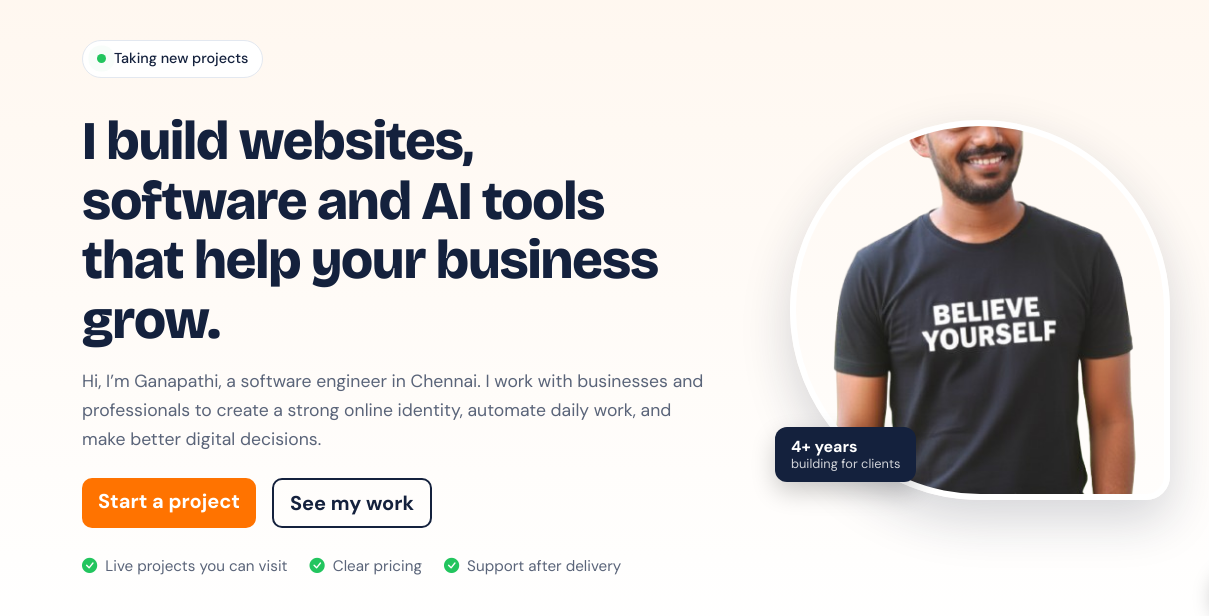
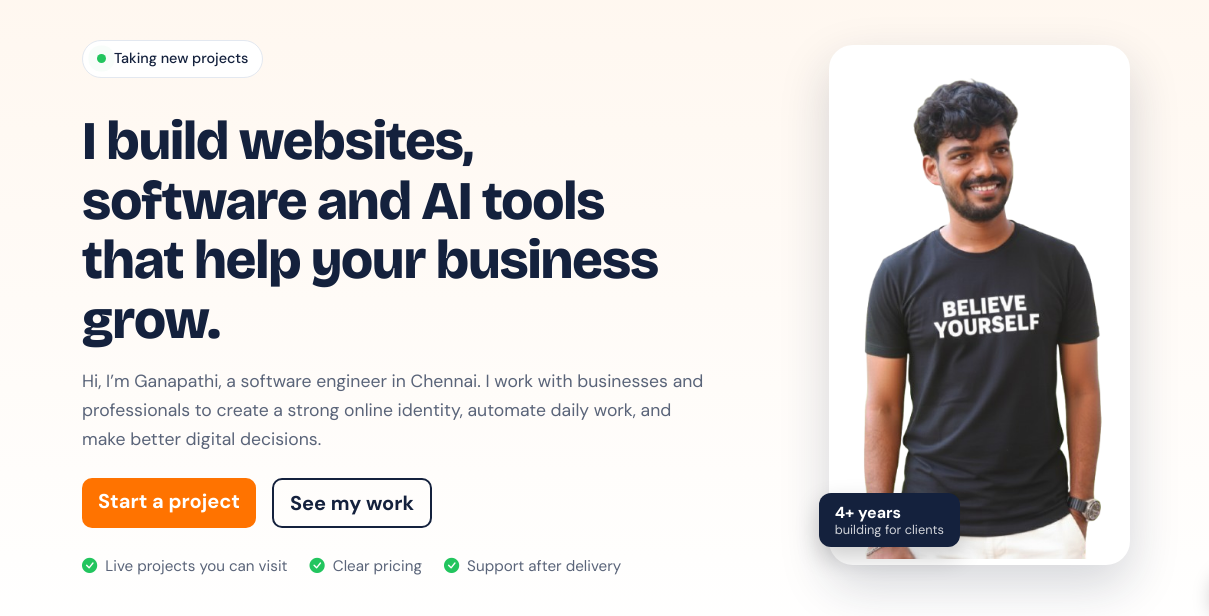
Before and after one commit to Ganapathi-Devaraj/portfolio, a plain HTML site: page index.html in a window 1280 px wide. Shown: the part 102-718 px from the top of the page, 0-1209 px from the left. Drawn offline with nearby package versions, Linux system fonts and the light colour scheme.

Commit message:
Refactor CSS variables and styles for consistency

```diff
--- a/style.css
+++ b/style.css
@@ -32,7 +32,7 @@ a:focus-visible,button:focus-visible,input:focus-visible,select:focus-visible,te
 .hero-proof{list-style:none;padding:0;margin:26px 0 0;display:flex;flex-wrap:wrap;gap:10px 22px;color:var(--muted);font-size:.95rem}
 .hero-proof i{color:#22c55e;margin-right:4px}
 .photo-wrap{position:relative;display:inline-block}
-.hero-image{width:min(100%,380px);height:auto;aspect-ratio:1;object-fit:cover;border-radius:50% 50% 24px 50%;border:6px solid #fff;box-shadow:0 20px 50px rgba(20,33,61,.18)}
+.hero-image{display:block;width:min(100%,380px);height:auto;max-height:520px;object-fit:contain;object-position:center top;border-radius:24px;border:6px solid #fff;background:#fff;box-shadow:0 20px 50px rgba(20,33,61,.18)}
 .photo-tag{position:absolute;left:-10px;bottom:18px;background:var(--ink);color:#fff;padding:10px 16px;border-radius:12px;text-align:left;display:flex;flex-direction:column;line-height:1.2;box-shadow:0 10px 25px rgba(0,0,0,.2)}
 .photo-tag span{font-size:.8rem;opacity:.8}
 
```
